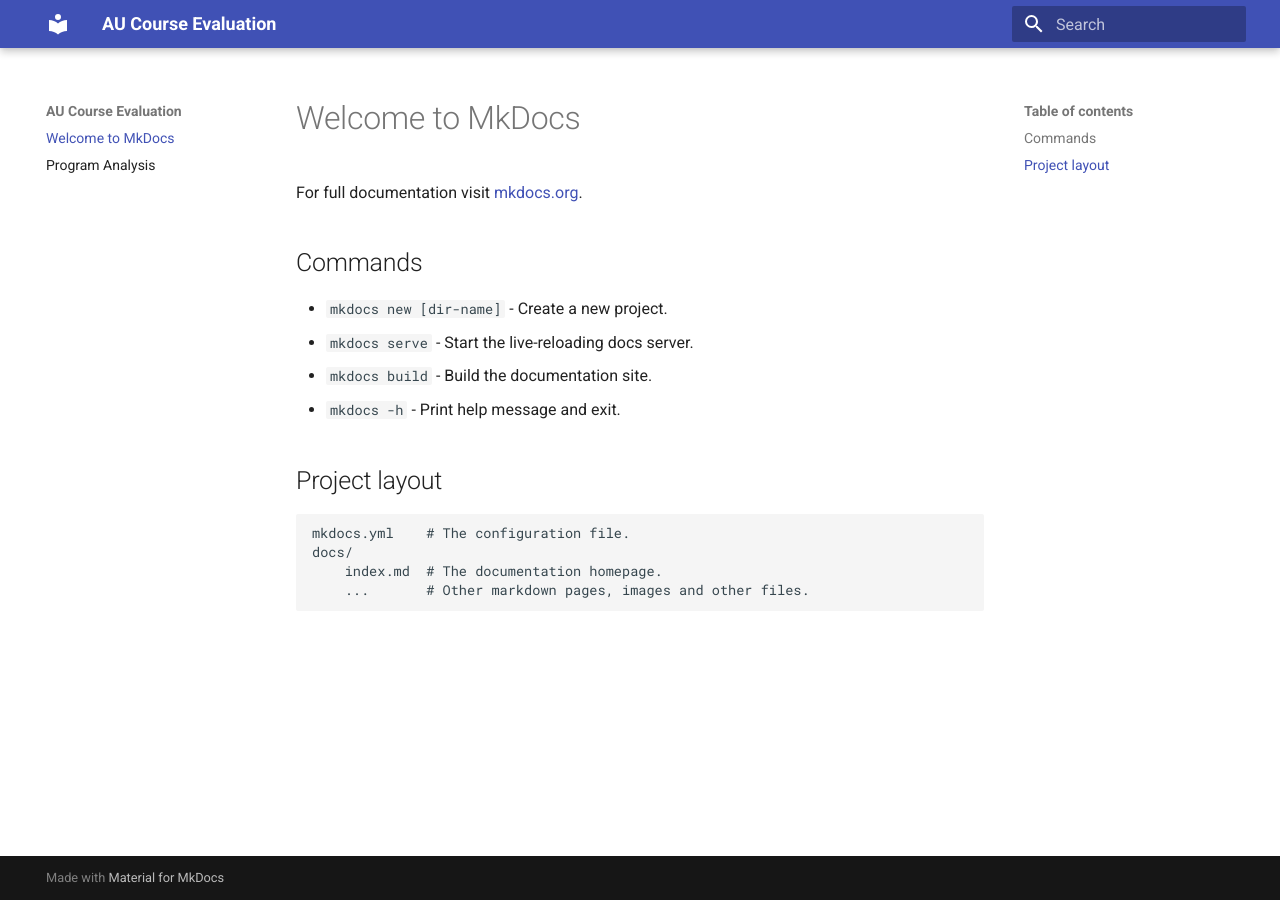
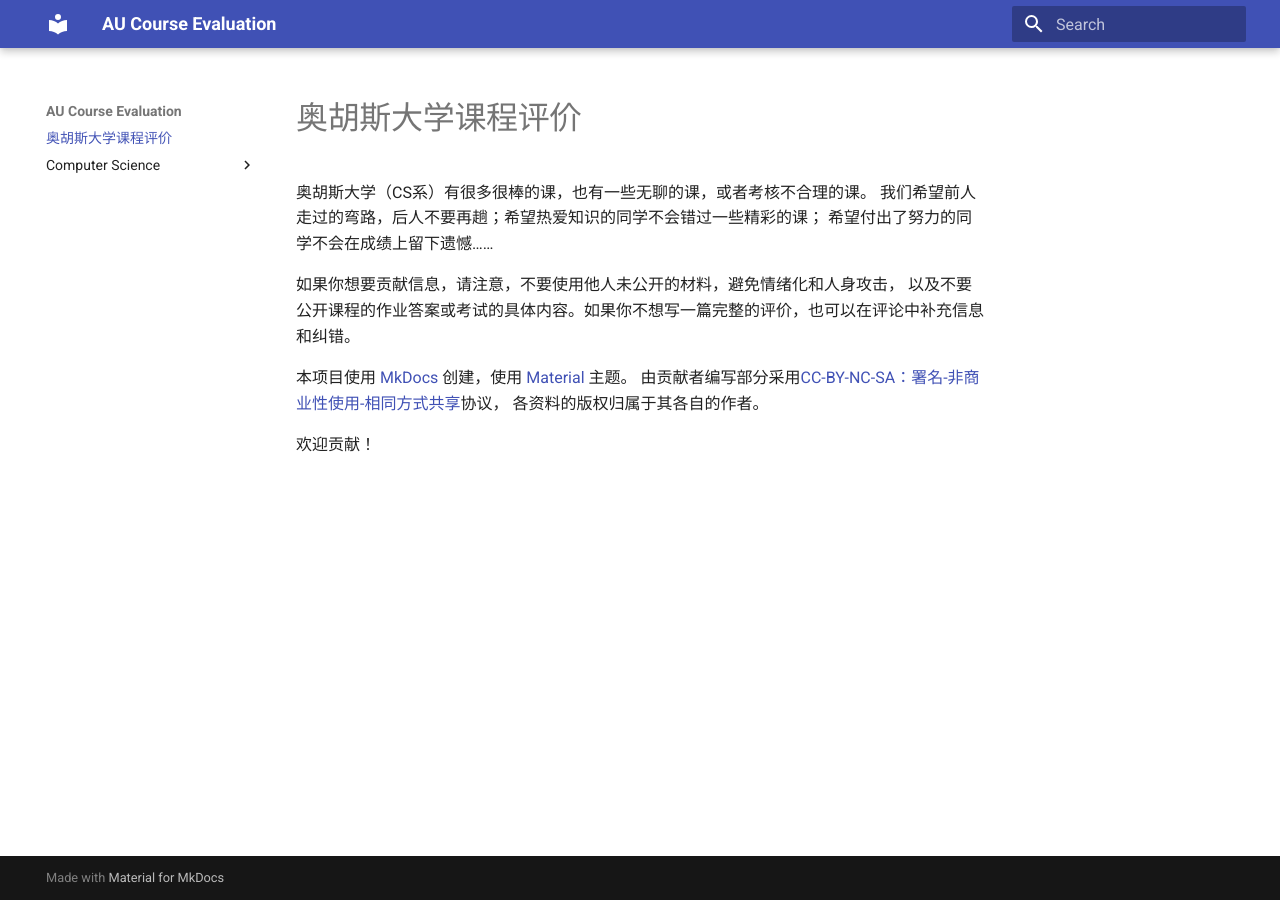
Before and after one commit to AU-CN-unofficial/course-evaluation, an MkDocs documentation site: the page built from docs/index.md, in a window 1280 px wide. Built offline with MkDocs 1.6.1 and Material for MkDocs 9.7.7, drawn with Linux system fonts in a browser that asks for light colours.

Commit message:
add giscus (#2)

```diff
--- a/docs/index.md
+++ b/docs/index.md
@@ -1,17 +1,14 @@
-# Welcome to MkDocs
+# 奥胡斯大学课程评价
 
-For full documentation visit [mkdocs.org](https://www.mkdocs.org).
+奥胡斯大学（CS系）有很多很棒的课，也有一些无聊的课，或者考核不合理的课。
+我们希望前人走过的弯路，后人不要再趟；希望热爱知识的同学不会错过一些精彩的课；
+希望付出了努力的同学不会在成绩上留下遗憾……
 
-## Commands
+如果你想要贡献信息，请注意，不要使用他人未公开的材料，避免情绪化和人身攻击，
+以及不要公开课程的作业答案或考试的具体内容。如果你不想写一篇完整的评价，也可以在评论中补充信息和纠错。
 
-* `mkdocs new [dir-name]` - Create a new project.
-* `mkdocs serve` - Start the live-reloading docs server.
-* `mkdocs build` - Build the documentation site.
-* `mkdocs -h` - Print help message and exit.
+本项目使用 [MkDocs](https://www.mkdocs.org/) 创建，使用 [Material](https://squidfunk.github.io/mkdocs-material/) 主题。
+由贡献者编写部分采用[CC-BY-NC-SA：署名-非商业性使用-相同方式共享](https://creativecommons.org/licenses/by-nc-sa/4.0/deed.zh)协议，
+各资料的版权归属于其各自的作者。
 
-## Project layout
-
-    mkdocs.yml    # The configuration file.
-    docs/
-        index.md  # The documentation homepage.
-        ...       # Other markdown pages, images and other files.
+欢迎贡献！
--- a/mkdocs.yml
+++ b/mkdocs.yml
@@ -1,3 +1,4 @@
 site_name: AU Course Evaluation
 theme:
   name: material
+  custom_dir: overrides
--- /dev/null
+++ b/overrides/partials/comments.html
@@ -0,0 +1,48 @@
+{% if page.meta.comments %}
+  <h2 id="__comments">{{ lang.t("meta.comments") }}</h2>
+  <script src="https://giscus.app/client.js"
+          data-repo="AU-CN/course-evaluation"
+          data-repo-id="R_kgDOI3eiBw"
+          data-category="General"
+          data-category-id="DIC_kwDOI3eiB84CT6vQ"
+          data-mapping="pathname"
+          data-strict="0"
+          data-reactions-enabled="1"
+          data-emit-metadata="0"
+          data-input-position="bottom"
+          data-theme="preferred_color_scheme"
+          data-lang="zh-CN"
+          crossorigin="anonymous"
+          async>
+  </script>
+
+  <!-- Synchronize Giscus theme with palette -->
+  <script>
+    var giscus = document.querySelector("script[src*=giscus]")
+
+    /* Set palette on initial load */
+    var palette = __md_get("__palette")
+    if (palette && typeof palette.color === "object") {
+      var theme = palette.color.scheme === "slate" ? "dark" : "light"
+      giscus.setAttribute("data-theme", theme)
+    }
+
+    /* Register event handlers after documented loaded */
+    document.addEventListener("DOMContentLoaded", function() {
+      var ref = document.querySelector("[data-md-component=palette]")
+      ref.addEventListener("change", function() {
+        var palette = __md_get("__palette")
+        if (palette && typeof palette.color === "object") {
+          var theme = palette.color.scheme === "slate" ? "dark" : "light"
+
+          /* Instruct Giscus to change theme */
+          var frame = document.querySelector(".giscus-frame")
+          frame.contentWindow.postMessage(
+            { giscus: { setConfig: { theme } } },
+            "https://giscus.app"
+          )
+        }
+      })
+    })
+  </script>
+{% endif %}
```
Also changed, not shown: docs/Computer Science/Program Analysis.md (renamed from docs/Program Analysis.md, +4 -0 lines).
